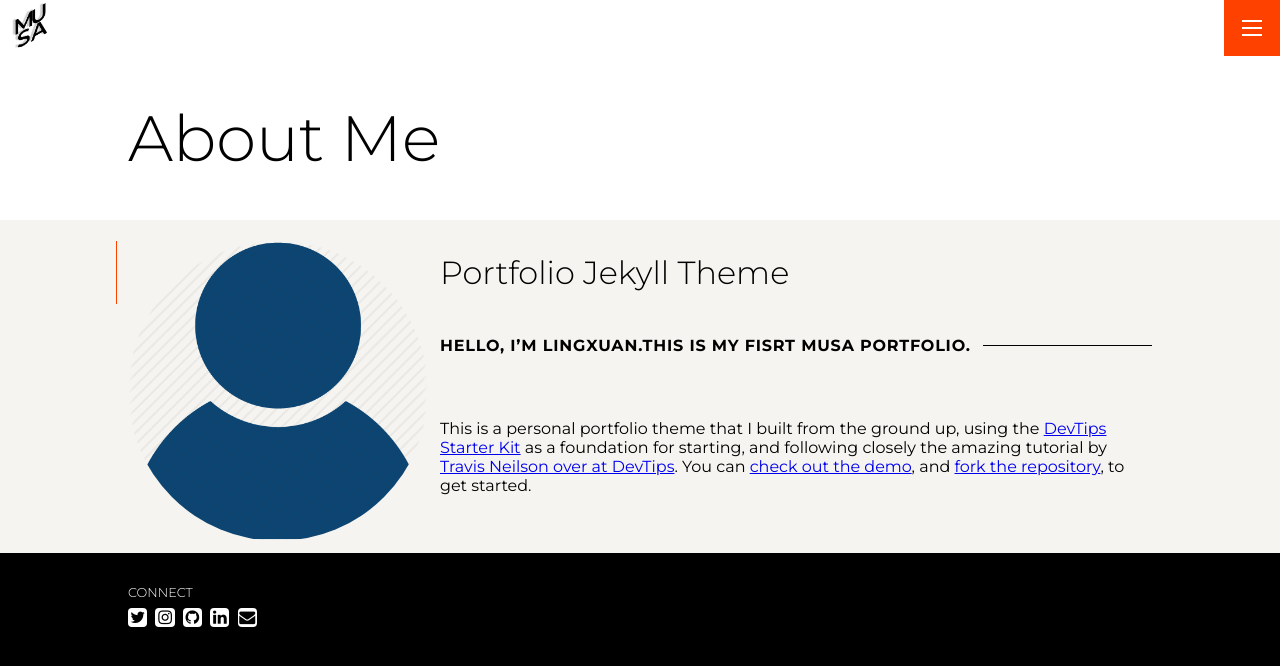
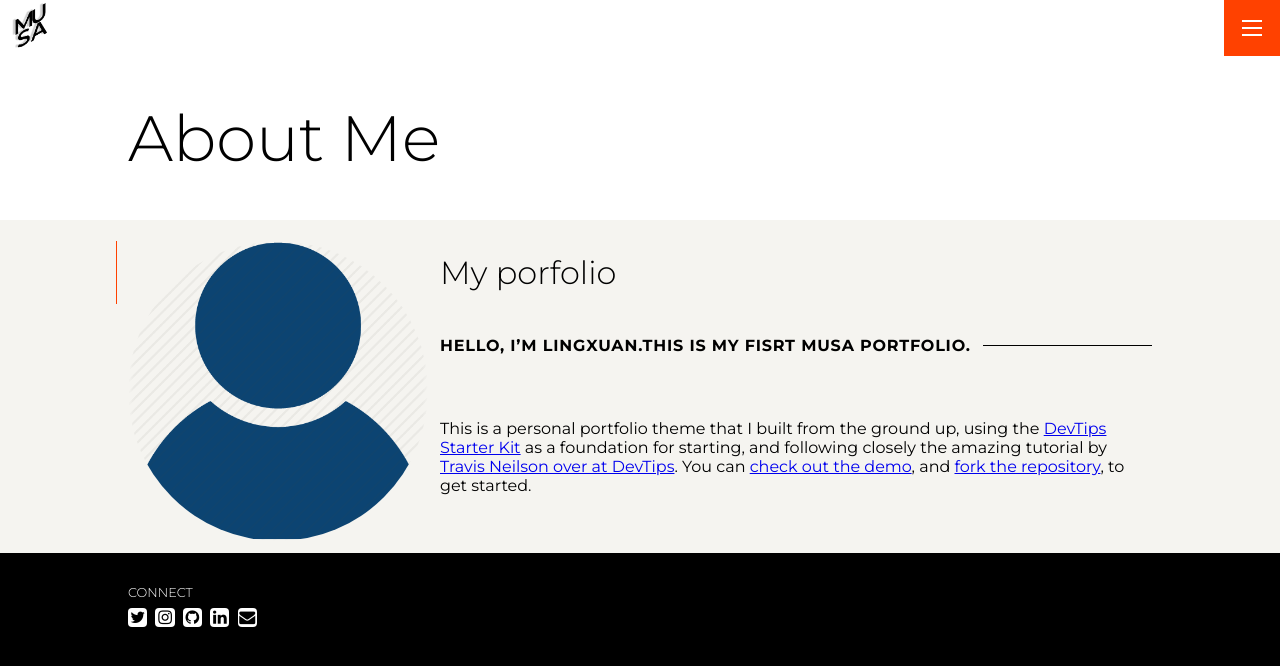
Before and after one commit to LingxuanGao/Lingxuan, a Jekyll site: the page built from pages/about.md, in a window 1280 px wide. Shown: the top 666 px of the page. Built offline with Jekyll 4.4.1, drawn with Linux system fonts in a browser that asks for light colours.

Commit message:
Update about.md

```diff
--- a/pages/about.md
+++ b/pages/about.md
@@ -5,7 +5,7 @@ headshot: /assets/img/headshot.webp
 permalink: /about
 ---
 
-# Portfolio Jekyll Theme
+# My porfolio
 ## Hello, I'm Lingxuan.This is my fisrt Musa portfolio.
 
 This is a personal portfolio theme that I built from the ground up, using the [DevTips Starter Kit](http://devtipsstarterkit.com/) as a foundation for starting, and following closely the amazing tutorial by [Travis Neilson over at DevTips](https://www.youtube.com/watch?v=T6jKLsxbFg4&list=PL0CB3OvPhDA_STygmp3sDenx3UpdOMk7P). You can [check out the demo](lenpaul.github.io/portfolio-jekyll-theme/), and [fork the repository](https://github.com/LeNPaul/portfolio-jekyll-theme/fork), to get started.
```
